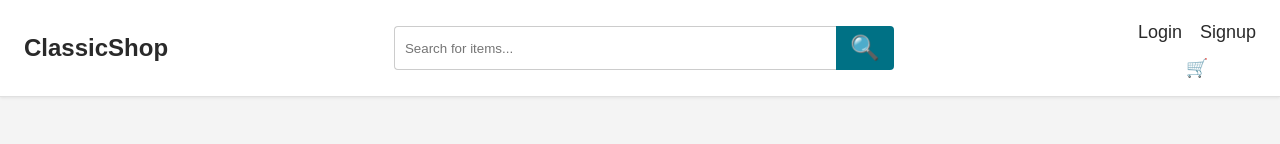
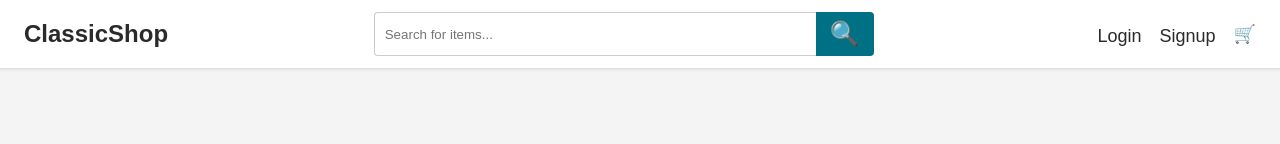
Before and after one commit to Mohammad-Aqeeb/electronic-frontend, a React (Vite) app: page / in a window 1280 px wide. Shown: the top 144 px of the page. Built offline with nearby package versions, Linux system fonts and the light colour scheme; no server answers.

Commit message:
change in header component

```diff
--- a/src/components/Header.css
+++ b/src/components/Header.css
@@ -39,6 +39,11 @@
     cursor: pointer;
   }
 
+  .right{
+    display: flex;
+    align-items: center;
+  }
+
   .right a {
     font-size: 18px;
     margin-left: 18px;
--- a/src/components/Header.jsx
+++ b/src/components/Header.jsx
@@ -1,10 +1,15 @@
-import React, { useContext } from 'react';
-import { Link } from 'react-router-dom';
+import { useContext } from 'react';
+import { Link, useNavigate } from 'react-router-dom';
 import './Header.css';
 import { UserContex } from '../contex/userContex';
 
 function Header() {
-  const {user} = useContext(UserContex);
+  const {user, setUser} = useContext(UserContex);
+
+  function logoutHandler(){
+    localStorage.removeItem("token");
+    setUser(null);
+  }
 
   return (
     <header className="header">
@@ -21,7 +26,7 @@ function Header() {
         {user ?
           (
             <div>
-              <Link to="/createProduct">create</Link>
+              <Link onClick={logoutHandler}>Singout</Link>
             </div>
           ) :
           (
```
